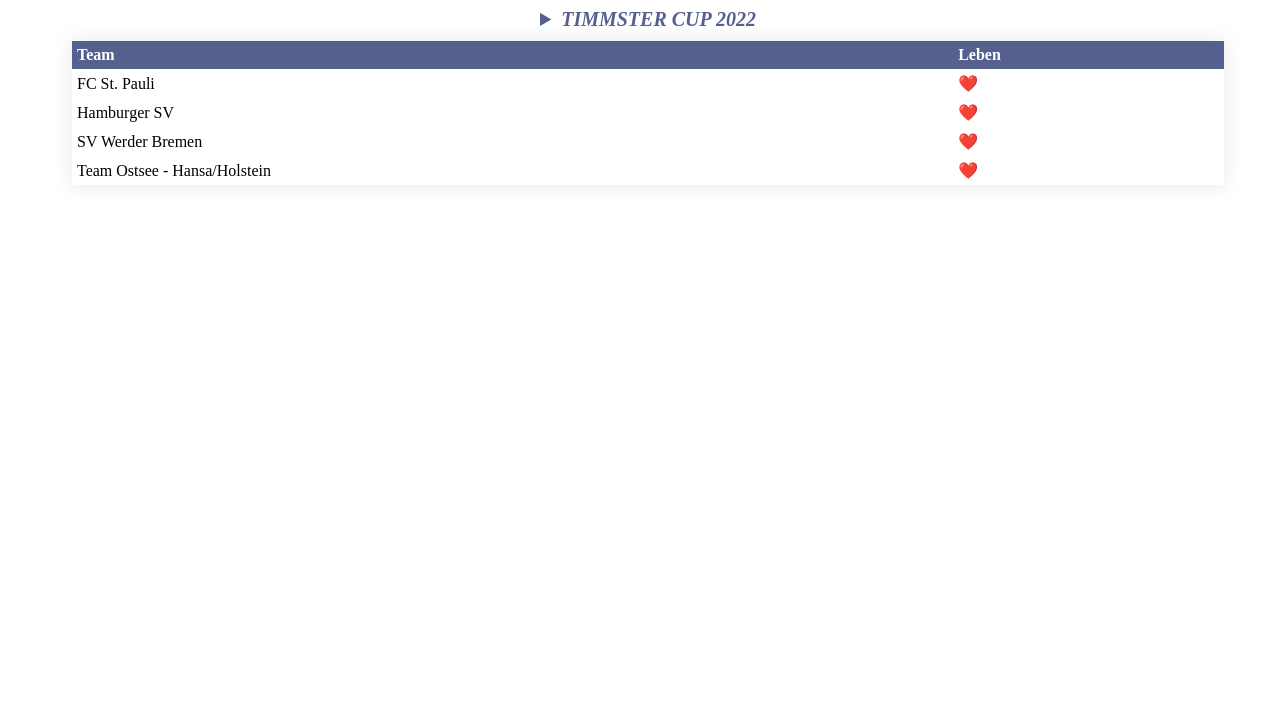
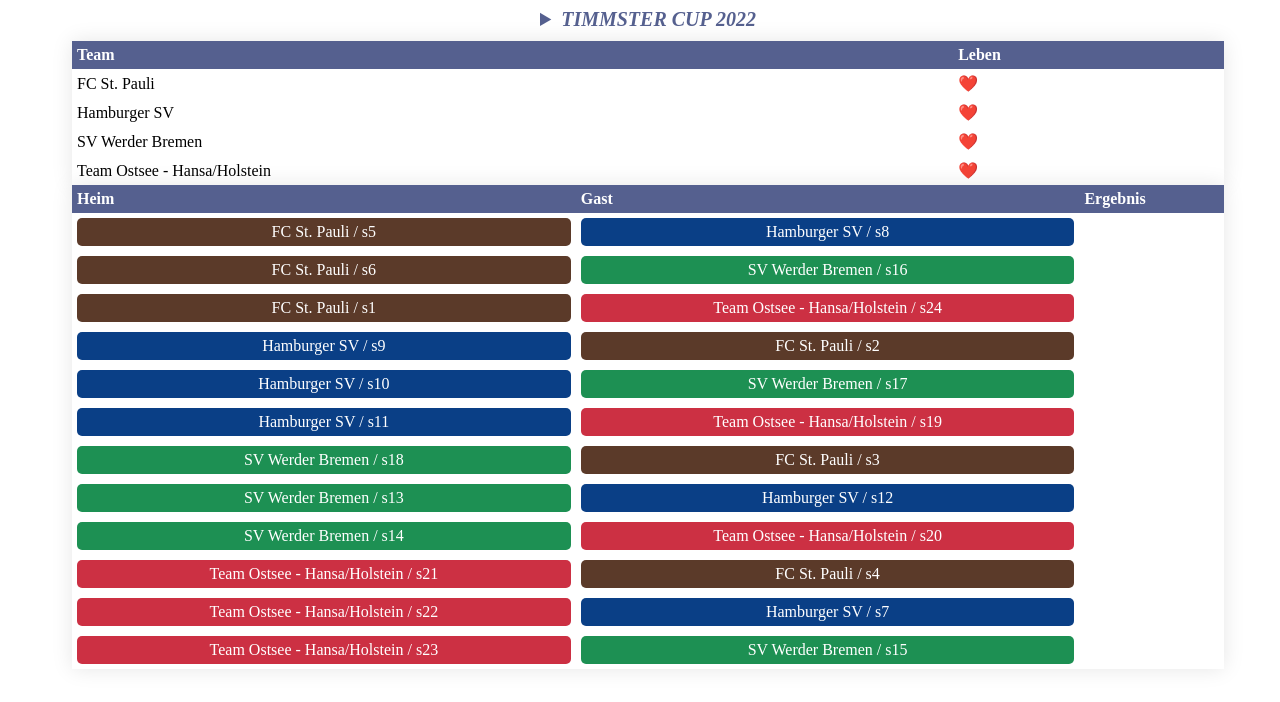
Before and after one commit to Timmster/timmster-cup, an Angular app: page /score in a window 1280 px wide. Shown: the top 702 px of the page. Built offline with nearby package versions, Linux system fonts and the light colour scheme.

Commit message:
6 files modified

```diff
--- a/src/app/DB.ts
+++ b/src/app/DB.ts
@@ -1,3 +1,4 @@
+import { TcGame } from './model/tc-game.enum';
 import { TcPlayer } from './model/TcPlayer';
 import { TcTeam } from './model/TcTeam';
 import { TcTournament } from './model/TcTournament';
@@ -12,16 +13,10 @@
 
 export const initData = () => {
   const TEAMS = [
-    new TcTeam(1, 'FC St. Pauli', 'FCSP', '#5B3A29', '#FFFFFF'),
-    new TcTeam(2, 'Hamburger SV', 'HSV', '#0A3F86', '#FFFFFF'),
-    new TcTeam(3, 'SV Werder Bremen', 'WERDER', '#1D9053', '#FFFFFF'),
-    new TcTeam(
-      4,
-      'Team Ostsee - Hansa/Holstein',
-      'OSTSEE',
-      '#CC3043',
-      '#FFFFFF'
-    ),
+    new TcTeam('FC St. Pauli', 'FCSP', '#5B3A29', '#FFFFFF'),
+    new TcTeam('Hamburger SV', 'HSV', '#0A3F86', '#FFFFFF'),
+    new TcTeam('SV Werder Bremen', 'WERDER', '#1D9053', '#FFFFFF'),
+    new TcTeam('Team Ostsee - Hansa/Holstein', 'OSTSEE', '#CC3043', '#FFFFFF'),
   ];
   const PLAYERS = [];
   const playerCount = 24;
@@ -33,6 +28,7 @@
   }
 
   DATA = new TcTournament(PLAYERS, TEAMS);
+  DATA.initGames(TcGame.SACKEN);
   saveData();
 };
 
--- a/src/app/model/TcTeam.ts
+++ b/src/app/model/TcTeam.ts
@@ -1,19 +1,32 @@
+import { genUUID } from '../control/Helpers';
 import { TcPlayer } from './TcPlayer';
 
 export class TcTeam {
+  private nextPlayerIndex = 0;
   players: TcPlayer[] = [];
+  public id: string;
 
   constructor(
-    public id: number,
     public name: string,
     public shortName: string,
     public color1: string,
     public color2: string
-  ) {}
+  ) {
+    this.id = genUUID();
+  }
 
   addPlayer(player: TcPlayer) {
     if (!this.players.find((p) => p.id == player.id)) {
       this.players.push(player);
     }
+    this.nextPlayerIndex = Math.floor(Math.random() * this.players.length);
+  }
+
+  getNextPlayer() {
+    this.nextPlayerIndex++;
+    if (this.nextPlayerIndex >= this.players.length) {
+      this.nextPlayerIndex = 0;
+    }
+    return this.players[this.nextPlayerIndex];
   }
 }
--- a/src/app/model/TcTournament.ts
+++ b/src/app/model/TcTournament.ts
@@ -4,14 +4,26 @@
 import { TcTeam } from './TcTeam';
 
 export class TcTournament {
-  games: TcMatch[] = [];
+  matches: TcMatch[] = [];
 
   constructor(public players: TcPlayer[], public teams: TcTeam[]) {}
 
   initGames(game: TcGame) {
     if (game == TcGame.SACKEN) {
-      this.games = this.games.filter((g) => g.game != game);
-      this.teams.forEach((team) => {});
+      this.matches = this.matches.filter((g) => g.game != game);
+      this.teams.forEach((home) => {
+        this.teams.forEach((away) => {
+          if (home.id != away.id) {
+            this.matches.push(
+              TcMatch.create1on1(
+                game,
+                home.getNextPlayer(),
+                away.getNextPlayer()
+              )
+            );
+          }
+        });
+      });
     }
   }
 }
--- a/src/app/views/score/score.component.css
+++ b/src/app/views/score/score.component.css
@@ -8,3 +8,9 @@
 table {
   width: 100%;
 }
+
+.team {
+  padding: 5px;
+  border-radius: 5px;
+  text-align: center;
+}
--- a/src/app/views/score/score.component.html
+++ b/src/app/views/score/score.component.html
@@ -9,3 +9,32 @@
     <td>❤️</td>
   </tr>
 </table>
+
+<table>
+  <tr>
+    <th>Heim</th>
+    <th>Gast</th>
+    <th>Ergebnis</th>
+  </tr>
+  <tr *ngFor="let match of getMatches()">
+    <td>
+      <div
+        class="team"
+        [style.backgroundColor]="findTeam(match.playerHome1)?.color1"
+        [style.color]="findTeam(match.playerHome1)?.color2"
+      >
+        {{ findTeam(match.playerHome1)?.name }} / {{ match.playerHome1.name }}
+      </div>
+    </td>
+    <td>
+      <div
+        class="team"
+        [style.backgroundColor]="findTeam(match.playerAway1)?.color1"
+        [style.color]="findTeam(match.playerAway1)?.color2"
+      >
+        {{ findTeam(match.playerAway1)?.name }} / {{ match.playerAway1.name }}
+      </div>
+    </td>
+    <td></td>
+  </tr>
+</table>
--- a/src/app/views/score/score.component.ts
+++ b/src/app/views/score/score.component.ts
@@ -1,5 +1,6 @@
 import { Component, OnInit } from '@angular/core';
 import { DATA } from '../../DB';
+import { TcPlayer } from '../../model/TcPlayer';
 
 @Component({
   selector: 'app-score',
@@ -14,4 +15,21 @@
   getTeams() {
     return DATA.teams;
   }
+
+  getMatches() {
+    return DATA.matches;
+  }
+
+  findTeam(s: TcPlayer) {
+    let team = null;
+    DATA.teams.forEach((t) => {
+      t.players.forEach((p) => {
+        if (p.id === s.id) {
+          console.log(p, s);
+          team = t;
+        }
+      });
+    });
+    return team;
+  }
 }
```
